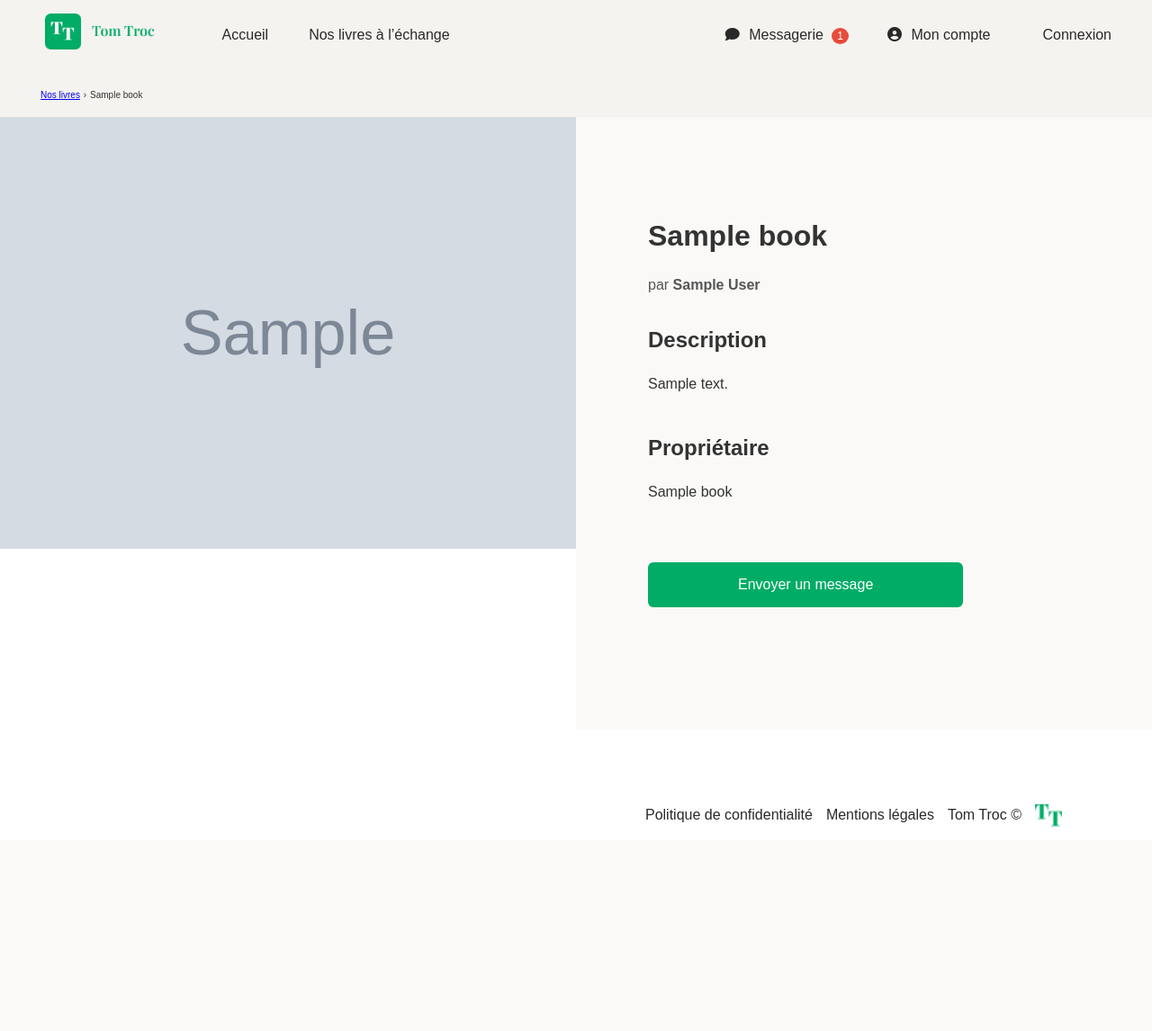
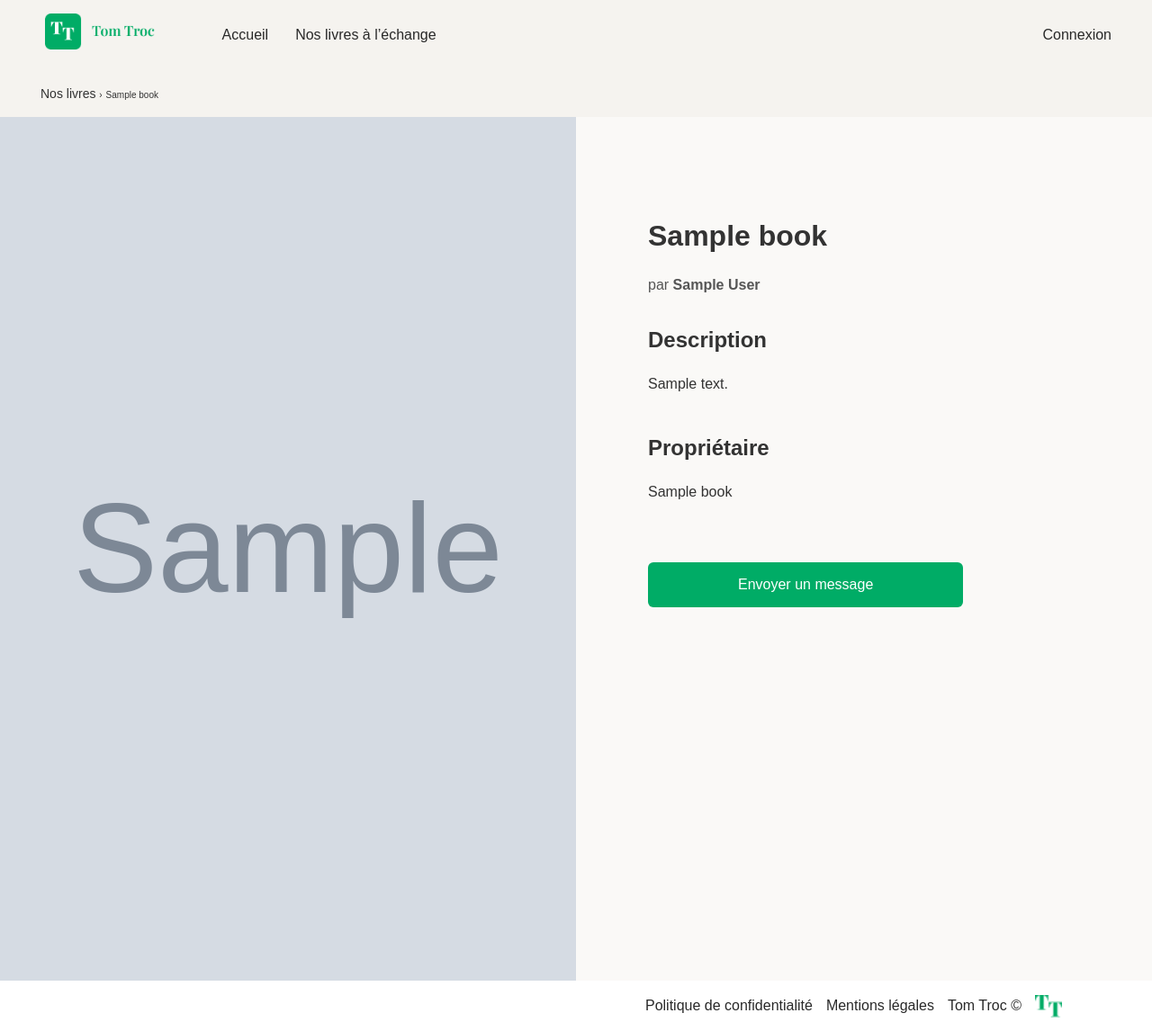
Before and after one commit to idbaali/tomtroc, a PHP site: template app/views/book.php in a window 1280 px wide. Shown: the whole page at 90% size. Before the commit the page ends 919 px from the top, so only its background shows below. Run offline with PHP 8.4, Linux system fonts and the light colour scheme; the template is opened without the code that fills it: most values are stand-ins (such as "Sample title", 1, 10 or a date in 2020); grey boxes marked "Sample" are stand-in pictures; some libraries are stand-ins or nearby versions; some web fonts are replaced.

Commit message:
books + book + nav

```diff
--- a/app/controllers/AuthController.php
+++ b/app/controllers/AuthController.php
@@ -80,4 +80,5 @@ class AuthController extends Controller
         header('Location: /');
         exit;
     }
+
 }
--- a/app/controllers/MessageController.php
+++ b/app/controllers/MessageController.php
@@ -27,5 +27,10 @@ class MessageController extends Controller
     {
         $messages = $this->messageModel->getByUser(1); // Exemple : utilisateur connecté = 1
         $this->render('messages', ['messages' => $messages]);
+
+        if (!isset($_SESSION['user'])) {
+            header('Location: /connexion');
+            exit;
+        }
     }
 }
--- a/app/models/User.php
+++ b/app/models/User.php
@@ -60,4 +60,5 @@ class User
         $stmt->execute(['email' => $email]);
         return $stmt->fetch();
     }
+
 }
--- a/app/views/layout/header.php
+++ b/app/views/layout/header.php
@@ -31,12 +31,17 @@
 
 <html>
 <script src="/js/main.js" defer></script>
+
 <body>
-
-    <?php showFlash(); ?>
+    <?php
+    if (session_status() === PHP_SESSION_NONE) {
+        session_start();
+    }
+    ?>
 
     <!-- ================= HEADER ================= -->
     <header class="header">
+
         <nav class="nav" aria-label="Navigation principale">
 
             <!-- GAUCHE -->
@@ -52,33 +57,40 @@
             </div>
 
             <!-- CENTRE -->
-            <div class="nav-center" aria-hidden="true"></div>
+            <!-- <div class="nav-center" aria-hidden="true"></div> -->
 
             <!-- DROITE -->
             <div class="nav-right">
                 <ul class="nav-list">
 
-                    <!-- MESSAGERIE : toujours visible -->
+                    <!-- MESSAGERIE : non visible -->
+                    <?php if (isset($_SESSION['user'])) : ?>
+
                         <li>
-                        <a href="<?= isset($_SESSION['user']) ? '/messages' : '/connexion' ?>">
-                            <i class="fa fa-thin fa-comment"></i> Messagerie
-                            <span class="badge" aria-label="1 nouveau message">1</span>
+                            <a href="/bibliotheque">Bibliothèque</a>
+
+                        </li>
+
+                        <li>
+                            <a href="/messages">
+                                <img src="/images/icon-messagerie.png" alt="TomTroc" class="icon-messagerie"> Messagerie
+                                <img src="/images/messagerie.png" alt="TomTroc" class="messagerie">
                             </a>
                         </li>
 
-                    <!-- MON COMPTE : toujours visible -->
+                        <!-- MON COMPTE : non visible -->
                         <li>
-                        <a href="<?= isset($_SESSION['user']) ? '/compte' : '/connexion' ?>">
-                            <i class="fas fa-circle-user me-2"></i> Mon compte
+                            <a href="/compte">
+                                <img src="/images/icon-compte.png" alt="TomTroc" class="compte"> Mon compte
                             </a>
                         </li>
 
-                    <!-- CONNEXION / DÉCONNEXION -->
-                    <?php if (isset($_SESSION['user'])): ?>
+                        <!-- DÉCONNEXION non visible-->
                         <li>
                             <a href="/deconnexion" class="btn">Déconnexion</a>
                         </li>
                     <?php else: ?>
+                        <!-- MESSAGERIE : toujours visible -->
                         <li>
                             <a href="/connexion" class="btn">Connexion</a>
                         </li>
@@ -86,7 +98,7 @@
 
                 </ul>
             </div>
+        </nav>
+    <?php showFlash(); ?>
 
-
-        </nav>
     </header>
--- a/core/Router.php
+++ b/core/Router.php
@@ -39,7 +39,7 @@ class Router
 
 
          // 3. Routes publiques (ACCESSIBLES SANS CONNEXION)
-        $publicRoutes = ['', 'connexion', 'inscription'];
+        $publicRoutes = ['', 'connexion', 'inscription', 'livres'];
 
 
         // 🔐 Protection des routes
--- a/public/css/style.css
+++ b/public/css/style.css
@@ -73,9 +73,9 @@ body {
     align-items: center;
 }
 
-.nav-center {
+/* .nav-center {
     flex: 2;
-}
+} */
 
 /* Listes */
 .nav-list {
@@ -83,7 +83,7 @@ body {
     display: flex;
     margin: 0;
     padding: 0;
-    gap: 25px;
+    gap: 10px;
 }
 
 .debut {
@@ -541,15 +519,20 @@ body {
 
 .breadcrumb {
     background-color: #F5F3EF;
-
+    padding: 15px 30px;
+    font-size: 14px;
 }
 
 .bread {
     margin-left: 15px;
 }
 
-.breadcrumb a,
-span {
+.breadcrumb a {
+    text-decoration: none; /* <-- SUPPRIME SOULIGNEMENT */
+    color: inherit;
+}
+
+.breadcrumb span {
     font-size: 10px;
 }
 
@@ -566,16 +549,15 @@ span {
 /* GAUCHE : image plein écran */
 .book-cover {
     width: 50%;
-    height: 100%;
+    height: 120vh; /* <-- FIXE la hauteur */
     overflow: hidden;
+
 }
 
 .book-cover img {
     width: 100%;
     height: 100%;
     object-fit: cover;
-    /* 🔥 clé du plein écran */
-    display: block;
 }
 
 /* DROITE : contenu */
```
Also changed, not shown: other parts of public/css/style.css (+14 -42 lines), public/images/compte.png (added), public/images/icon-compte.png (added), public/images/icon-messagerie.png (added), public/images/messagerie.png (added). Lines whose indentation alone changed are shown as unchanged.
